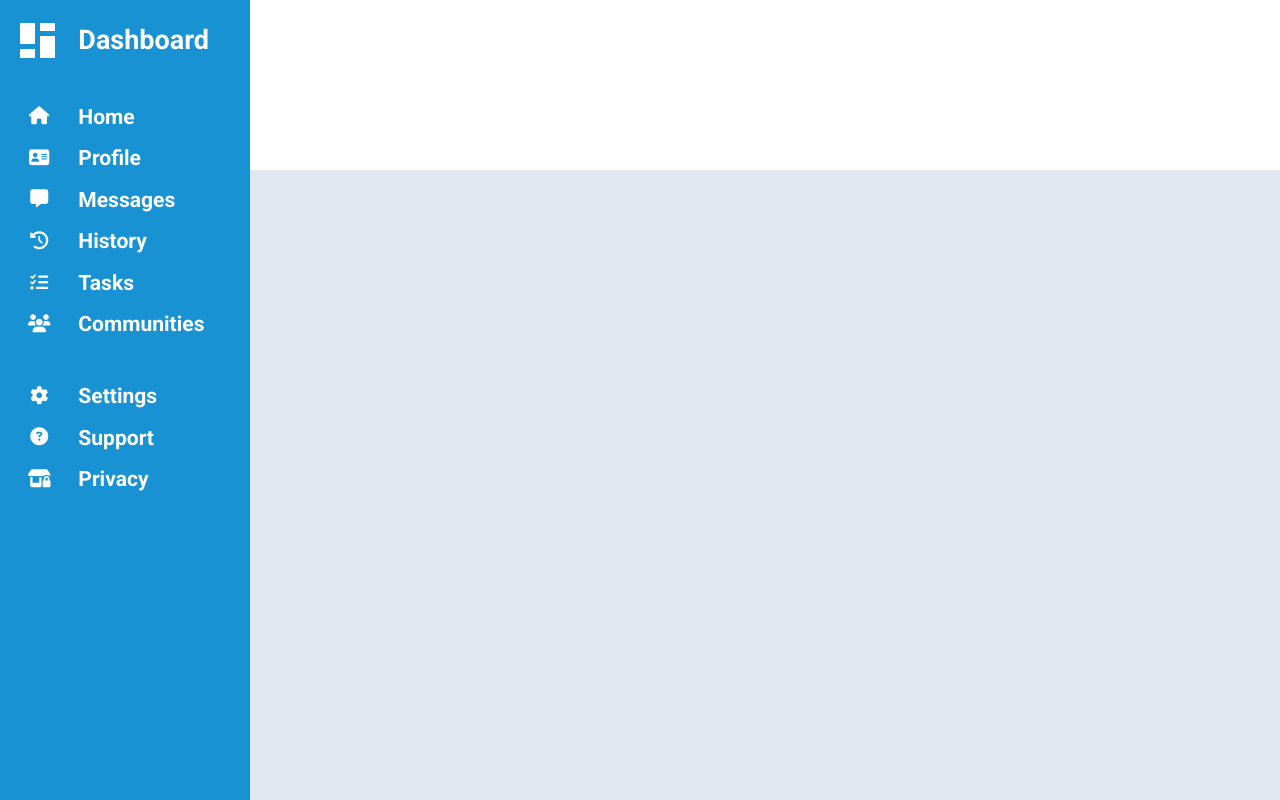
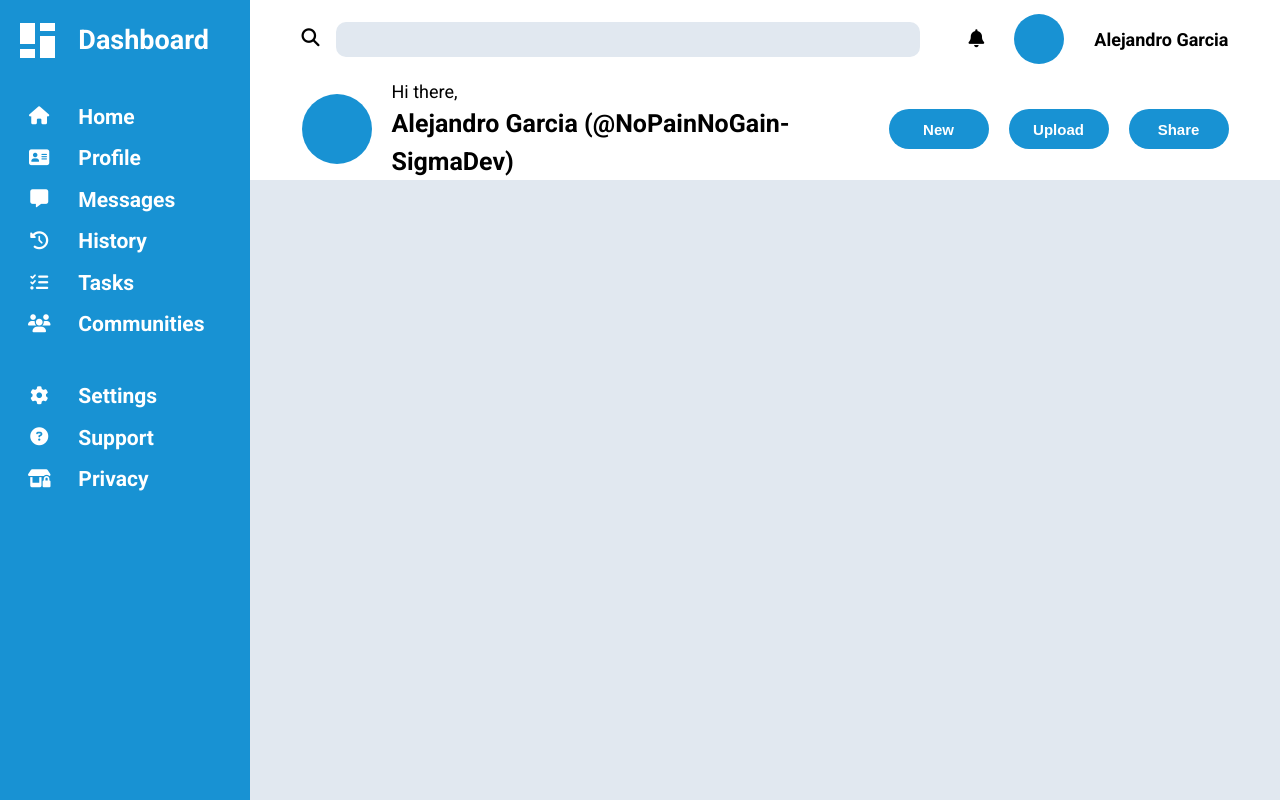
Before and after one commit to NoPainNoGain-SigmaDev/admin-dashboard, a plain HTML site: page index.html in a window 1280 px wide. Drawn offline with Linux system fonts and the light colour scheme.

Commit message:
feat: add header content and styles

```diff
--- a/index.html
+++ b/index.html
@@ -22,7 +22,7 @@
   </head>
   <body>
     <!-- Side bar -->
-    <div id="side-bar" >
+    <div id="side-bar">
       <div id="logo-container" class="grid-horizontal">
         <div id="logo">
           <div id="logo-box1" class="logo-box"></div>
@@ -74,7 +74,39 @@
       </div>
     </div>
     <!-- Header -->
-    <div id="header"></div>
+    <div id="header">
+      <div class="top-header">
+        <div class="search-bar-container">
+          <i class="fa-solid fa-magnifying-glass"></i>
+          <input type="text" class="search-bar"/>
+        </div>
+        <div class="aside-info">
+          <i class="fa-solid fa-bell"></i>
+          <div class="user-picture-reduced"></div>
+          <h4>Alejandro Garcia</h4>
+        </div>
+      </div>
+      <div class="btm-header">
+        <div id="user-magnified">
+          <div class="user-picture"></div>
+          <div class="user-greeting">
+            <p>Hi there,</p>
+            <h2>
+              Alejandro Garcia (<a
+                href="https://github.com/NoPainNoGain-SigmaDev"
+                target="_blank"
+                >@NoPainNoGain-SigmaDev</a>)
+            </h2>
+          </div>
+        </div>
+        <div class="button-options">
+            <button>New</button>
+            <button>Upload</button>
+            <button>Share</button>
+        </div>
+      </div>
+
+    </div>
     <!-- Main -->
     <div id="main"></div>
   </body>
--- a/styles.css
+++ b/styles.css
@@ -6,7 +6,7 @@
   --text-color: #adadad;
 }
 
-html{
+html {
   font-size: 62.5%;
   line-height: 1.5;
 }
@@ -18,6 +18,7 @@ html{
 }
 
 body {
+  overflow-x: hidden;
   font-family: "Roboto";
   width: 100vw;
   height: 100vh;
@@ -33,7 +34,7 @@ body {
     repeat(5, minmax(100px, 1fr));
 
   grid-template-rows:
-    minmax(150px, 170px)
+    180px
     repeat(3, minmax(200px, 1fr));
 }
 
@@ -47,6 +48,9 @@ body {
 #header {
   grid-area: header;
   background-color: var(--primary-color);
+  display: grid;
+  grid-template-rows: 1fr 1fr;
+  font-size: 1.8rem;
 }
 #main {
   grid-area: main;
@@ -62,7 +66,7 @@ body {
   grid-template-rows: 1fr 1fr 1fr;
   gap: 5px;
 }
-#logo-container{
+#logo-container {
   margin-top: 2rem;
 }
 .logo-box {
@@ -76,20 +80,98 @@ body {
 }
 
 /* Side bar */
-.grid-horizontal{
+.grid-horizontal {
   display: grid;
   grid-template-columns: 1fr 5fr;
   align-items: center;
   margin: 1rem 0 1rem 0;
 }
-.grid-horizontal i{
+.grid-horizontal i {
   text-align: center;
 }
-.grid-horizontal h3, .grid-horizontal h2{
+.grid-horizontal h3,
+.grid-horizontal h2 {
   padding-left: 2rem;
 }
-.grid-nav{
-    margin:4rem 0 4rem 0;
+.grid-nav {
+  margin: 4rem 0 4rem 0;
 }
 
 /* Header */
+.top-header {
+  display: flex;
+  flex-direction: row;
+  justify-content: space-between;
+  width: 90%;
+  margin: 0 auto 0 auto;
+  align-items: center;
+}
+.search-bar-container {
+  width: 70%;
+}
+.search-bar {
+  width: 90%;
+  border: none;
+  height: 3.5rem;
+  background-color: var(--secondary-color);
+  border-radius: 10px;
+  margin-left: 1.2rem;
+  padding-left: 1rem;
+  font-size: 1.6rem;
+}
+.aside-info {
+  display: flex;
+  flex-direction: row;
+  align-items: center;
+  gap: 3rem;
+}
+.user-picture-reduced {
+  background-color: #1892d3;
+  height: 50px;
+  aspect-ratio: 1/1;
+  border-radius: 50%;
+}
+.btm-header {
+  display: flex;
+  flex-direction: row;
+  justify-content: space-between;
+  width: 90%;
+  margin: 0 auto 0 auto;
+  align-items: center;
+}
+#user-magnified {
+  display: flex;
+  flex-direction: row;
+  align-items: center;
+  gap: 2rem;
+}
+
+#user-magnified h2 {
+  font-size: 2.5rem;
+}
+
+h2 a {
+  color: black;
+  text-decoration: none;
+}
+.user-picture {
+  height: 70px;
+  aspect-ratio: 1/1;
+  background-color: #1892d3;
+  border-radius: 50%;
+}
+.button-options {
+  display: flex;
+  flex-direction: row;
+  gap: 2rem;
+}
+.button-options button {
+  width: 100px;
+  height: 4rem;
+  border-radius: 20px;
+  border: none;
+  background-color: var(--accent-color);
+  color: var(--primary-color);
+  font-weight: bold;
+  font-size: 1.5rem;
+}
```
Lines whose indentation alone changed are shown as unchanged.
